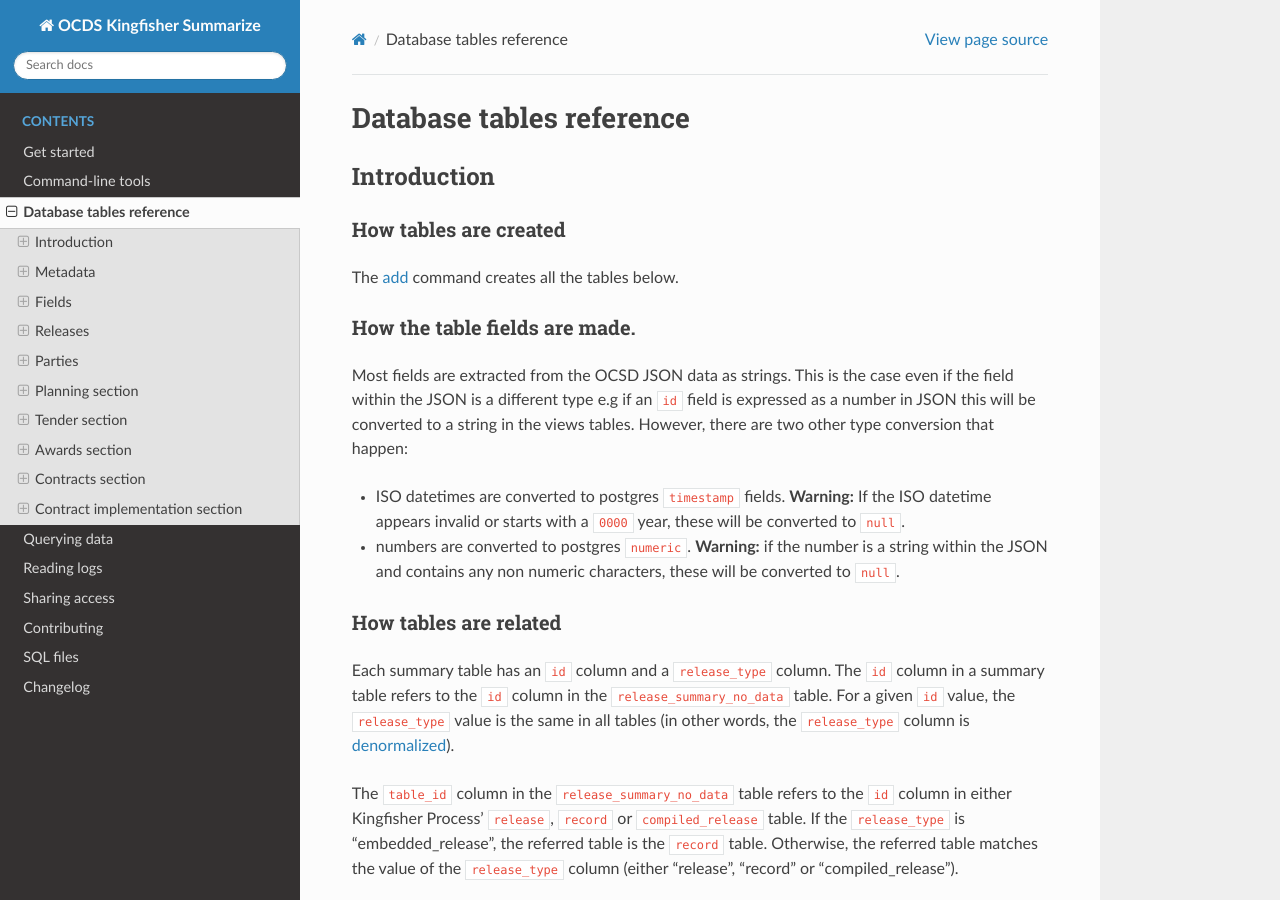
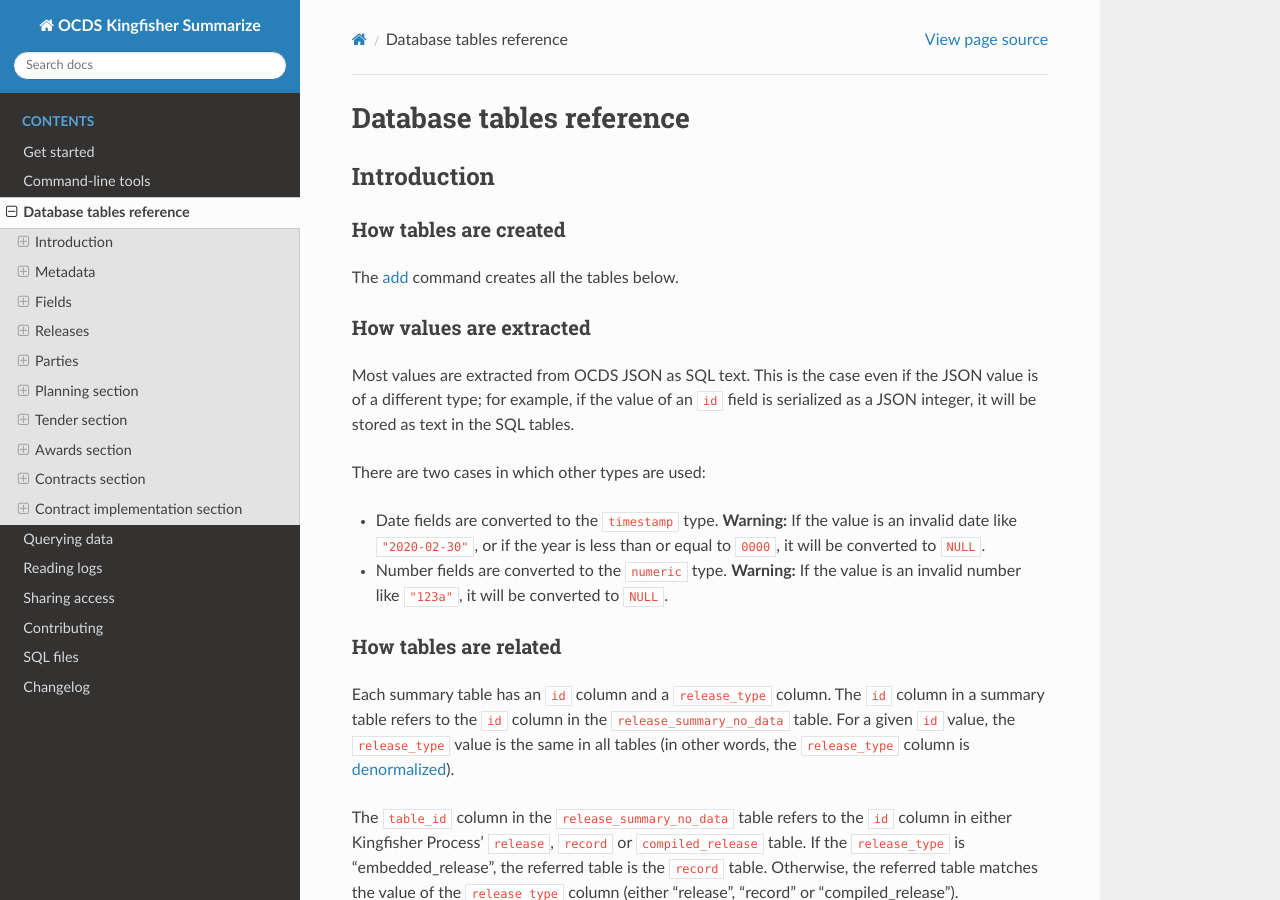
Before and after one commit to open-contracting/kingfisher-summarize, a Sphinx documentation site: the page built from docs/database.rst, in a window 1280 px wide and 900 px high. Built offline with Sphinx 7.4.7 and the Read the Docs theme 2.0.0, drawn with Linux system fonts in a browser that asks for light colours.

Commit message:
docs: Copy-edit "How values are extracted"

```diff
--- a/docs/database.rst
+++ b/docs/database.rst
@@ -9,13 +9,15 @@ How tables are created
 
 The :ref:`add` command creates all the tables below.
 
-How the table fields are made.
-~~~~~~~~~~~~~~~~~~~~~~~~~~~~~~
+How values are extracted
+~~~~~~~~~~~~~~~~~~~~~~~~
 
-Most fields are extracted from the OCSD JSON data as strings. This is the case even if the field within the JSON is a different type e.g if an ``id`` field is expressed as a number in JSON this will be converted to a string in the views tables. However, there are two other type conversion that happen:
+Most values are extracted from OCDS JSON as SQL text. This is the case even if the JSON value is of a different type; for example, if the value of an ``id`` field is serialized as a JSON integer, it will be stored as text in the SQL tables.
 
-* ISO datetimes are converted to postgres ``timestamp`` fields.  **Warning:** If the ISO datetime appears invalid or starts with a ``0000`` year, these will be converted to ``null``.
-* numbers are converted to postgres ``numeric``.  **Warning:** if the number is a string within the JSON and contains any non numeric characters, these will be converted to ``null``.
+There are two cases in which other types are used:
+
+* Date fields are converted to the ``timestamp`` type.  **Warning:** If the value is an invalid date like ``"2020-02-30"``, or if the year is less than or equal to ``0000``, it will be converted to ``NULL``.
+* Number fields are converted to the ``numeric`` type.  **Warning:** If the value is an invalid number like ``"123a"``, it will be converted to ``NULL``.
 
 .. _relationships:
 
```
